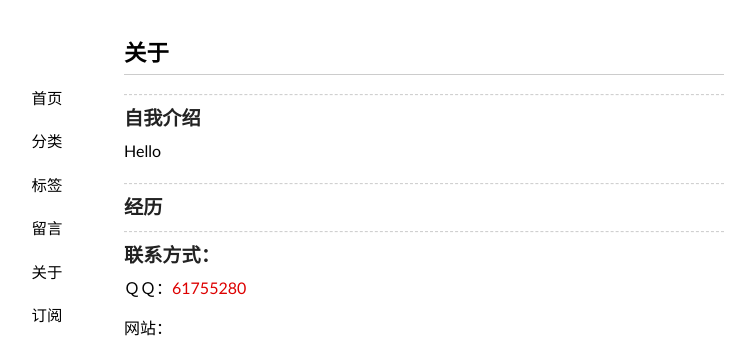
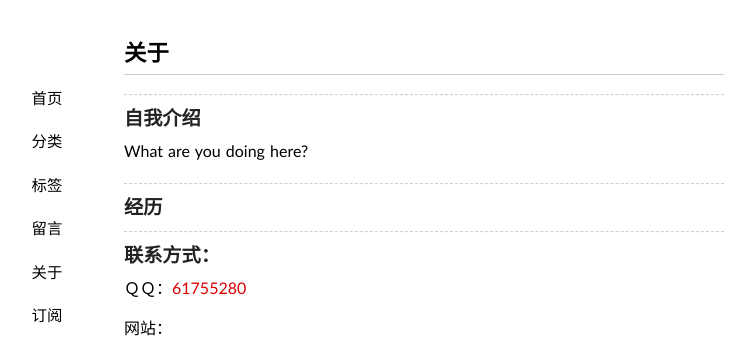
Before and after one commit to sak0/sak0.github.io, a Jekyll site: the page built from about/index.md, in a window 1280 px wide. Shown: the top 338 px of the page, without its empty margins (216-971 px from the left). Built offline with Jekyll 4.4.1, drawn with Linux system fonts in a browser that asks for light colours.

Commit message:
update config

```diff
--- a/_config.yml
+++ b/_config.yml
@@ -9,7 +9,7 @@ duoshuo:
 beian:
 cnzz:
 weibo:
-github: www.github.com/sak0
+github: sak0
 safe: true
 paginate: 20
-about: "Hello"
+about: "What are you doing here?"
```
